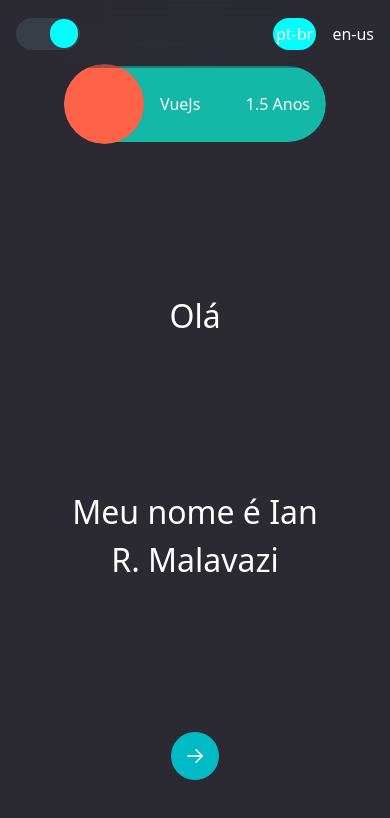
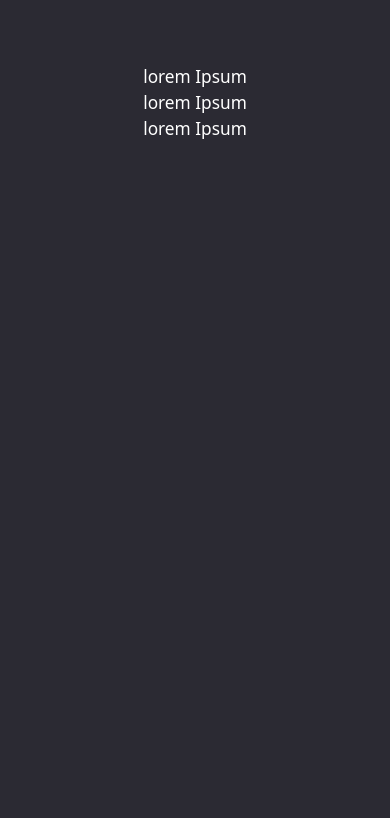
Before and after one commit to ianer-glitch/WhoAmIProject, a Vue app: page / in a window 390 px wide. Shown: the top 818 px of the page. Built offline with nearby package versions, Linux system fonts and the light colour scheme.

Commit message:
criando uma forma melhor para alterar os temas e adicionando font-size responsivo ao projeto

```diff
--- a/src/App.vue
+++ b/src/App.vue
@@ -1,16 +1,19 @@
 <script setup lang="ts">
 import { useThemeStore } from '@/stores/theme'
+import { ThemeEnum } from './enums/ThemeEnum';
 
 const store = useThemeStore()
 </script>
 
 <template>
-  <div
-    class="rounter-container"
-    :class="{ 'dark-theme': store.isDarkTheme, 'light-theme': !store.isDarkTheme }"
+  <main
+  class="rounter-container"
+  :class="{ 'dark-theme': store.currenctTheme === ThemeEnum.Dark,
+             'light-theme': store.currenctTheme === ThemeEnum.Light }"
   >
+
     <RouterView />
-  </div>
+  </main>
 </template>
 <style>
 .rounter-container {
--- a/src/assets/base.css
+++ b/src/assets/base.css
@@ -5,23 +5,61 @@
 * {
   padding: 0;
   margin: 0;
+  box-sizing: border-box;
 }
 
-html,
-body,
-#app {
+html,body,#app {
   width: 100%;
   height: 100%;
 }
 
-h1 {
-  font-size: 2rem;
-}
-h1,
-h2,
-h3,
-h4,
-h5,
-p {
+h1,h2,h3,h4,h5,p {
   color: var(--text-color-1);
 }
+
+:root{
+  --h1-font-size:2rem;
+  --h2-font-size:1.8rem;
+  --h3-font-size:1.2rem;
+  --p-font-size:.8rem;
+  --font-proportion:1;
+}
+
+h1{
+  font-size: calc(var(--h1-font-size)*var(--font-proportion));
+}
+
+h2{
+  font-size: calc(var(--h2-font-size)*var(--font-proportion));
+}
+
+h3{
+  font-size: calc(var(--h3-font-size)*var(--font-proportion));
+}
+p{
+  font-size: calc(var(--p-font-size)*var(--font-proportion));
+}
+
+@media (min-width : 300px) {
+  :root{
+    --font-proportion:.6
+  }
+}
+
+@media (min-width : 600px) {
+  :root{
+    --font-proportion:.8
+  }
+}
+
+@media (min-width : 800px) {
+  :root{
+    --font-proportion:1
+  }
+}
+
+@media (min-width : 800px) {
+  :root{
+    --font-proportion:1.2
+  }
+}
--- a/public/assets/translate.json
+++ b/src/assets/translate.json
@@ -1,12 +1,12 @@
 {
   "pt-br":{
-    "HomeView":{
+    "Home":{
       "title":"Olá",
       "myName":"Meu nome é Ian R. Malavazi"
     }
   },
   "en":{
-    "HomeView":{
+    "Home":{
       "title":"Hello",
       "myName":"I'm Ian R. Malavazi"
     }
--- /dev/null
+++ b/src/components/_specific/switch/ThemeSwitch.vue
@@ -0,0 +1,22 @@
+<script setup lang="ts">
+import { ref, watch } from 'vue';
+import { useThemeStore } from '@/stores/theme'
+import { ThemeEnum } from '@/enums/ThemeEnum';
+import Switch from '@/components/atoms/Switch.vue';
+
+const store = useThemeStore()
+let switchValue = ref(false)
+
+const handleThemeChange = (state : boolean) : ThemeEnum =>{
+  return state ? ThemeEnum.Light : ThemeEnum.Dark
+}
+
+watch(()=>switchValue.value, (newValue) =>{
+  store.currenctTheme = handleThemeChange(newValue)
+})
+
+</script>
+
+<template>
+  <Switch v-model="switchValue" />
+</template>
--- a/src/components/atoms/Header.vue
+++ b/src/components/atoms/Header.vue
@@ -1,13 +1,14 @@
 <script setup lang="ts">
 import LanguageSelector from './LanguageSelector.vue'
-import Switch from './Switch.vue'
-import { useThemeStore } from '@/stores/theme'
+import ThemeSwitch from '../_specific/switch/ThemeSwitch.vue';
 
-const store = useThemeStore()
+
+
+
 </script>
 <template>
   <header class="header">
-    <Switch v-model="store.isDarkTheme" />
+    <ThemeSwitch />
     <LanguageSelector />
   </header>
 </template>
--- a/src/components/atoms/Switch.vue
+++ b/src/components/atoms/Switch.vue
@@ -18,17 +18,18 @@ onMounted(() => {
 
 watch(
   () => props.modelValue,
-  (modelValue) => {
+  (modelValue : boolean) => {
     internalValue.value = modelValue
   }
 )
 
 const handleValueChange = () => {
   internalValue.value = !internalValue.value
-  emit('update:modelValue', internalValue)
+  emit('update:modelValue', internalValue.value)
 }
 </script>
 <template>
+
   <div @click="handleValueChange()" class="switch-container">
     <div
       class="dot-slider"
--- /dev/null
+++ b/src/enums/ThemeEnum.ts
@@ -0,0 +1,4 @@
+export enum ThemeEnum {
+  Light,
+  Dark
+}
--- a/src/router/index.ts
+++ b/src/router/index.ts
@@ -1,12 +1,13 @@
 import { createRouter, createWebHistory } from 'vue-router'
 import HomeView from '../views/HomeView.vue'
+// RouteName must match in translate.json
 
 const router = createRouter({
   history: createWebHistory(import.meta.env.BASE_URL),
   routes: [
     {
       path: '/',
-      name: 'home',
+      name: 'Home',
       component: HomeView
     },
     {
--- /dev/null
+++ b/src/shared/languageCommon.ts
@@ -0,0 +1,15 @@
+import { useTranslateStorage } from '@/stores/translate'
+import translate from '@/assets/translate.json'
+import router from '@/router'
+
+const  getPageTextsInCurrenctLanguage =  () =>{
+  const store = useTranslateStorage()
+  const translateData =  translate[store.language as keyof typeof translate]
+  const pageName = router.currentRoute.value.name
+  return  translateData[pageName as keyof typeof translateData]
+}
+
+export {
+  getPageTextsInCurrenctLanguage,
+
+}
--- a/src/stores/theme.ts
+++ b/src/stores/theme.ts
@@ -1,8 +1,9 @@
 import { ref, computed } from 'vue'
 import { defineStore } from 'pinia'
+import { ThemeEnum } from '@/enums/ThemeEnum'
 
 export const useThemeStore = defineStore('theme', () => {
-  const isDarkTheme = ref(true)
+  const currenctTheme = ref(ThemeEnum.Dark)
 
   // const count = ref(0)
   // const doubleCount = computed(() => count.value * 2)
@@ -10,5 +11,5 @@ export const useThemeStore = defineStore('theme', () => {
   //   count.value++
   // }
 
-  return { isDarkTheme }
+  return { currenctTheme }
 })
--- a/src/views/HomeView.vue
+++ b/src/views/HomeView.vue
@@ -2,44 +2,26 @@
 import Icon from '@/components/atoms/Icon.vue'
 import ButtonBase from '@/components/atoms/ButtonBase.vue'
 import TextFadeAnimation from '@/components/atoms/TextFadeAnimation.vue'
-import { reactive, ref, watch } from 'vue'
+import { ref } from 'vue'
 import Header from '@/components/atoms/Header.vue'
-import translate from '@/../public/assets/translate.json'
-import { useTranslateStorage } from '@/stores/translate'
 import ExperienceItem from '@/components/molecules/ExperienceItem.vue'
+import { getPageTextsInCurrenctLanguage } from '@/shared/languageCommon'
 
 let shouldMoveButton = ref(false)
-const store = useTranslateStorage()
-let text = ref(translate[store.language as keyof typeof translate].HomeView)
-
-watch(
-  () => store.language,
-  (language) => (text.value = reactive(translate[language as keyof typeof translate].HomeView))
-)
+let text = ref(getPageTextsInCurrenctLanguage())
 </script>
 
 <template>
   <div class="home-container">
-    <ExperienceItem title="VueJs" subtitle="1.5 Anos" />
-    <Header></Header>
-    <TextFadeAnimation :text="text.title" />
+    <section>
+      <h2>lorem Ipsum</h2>
+      <h2>lorem Ipsum</h2>
+      <h2>lorem Ipsum</h2>
+    </section>
+  </div>
 
-    <TextFadeAnimation :text="text.myName" animation-duration="4s" />
-
-    <ButtonBase
-      @click="shouldMoveButton = !shouldMoveButton"
-      class="movement"
-      rounded
-      :class="{ 'transform-button': shouldMoveButton }"
-    >
-      <Icon class="icon" name="pi pi-arrow-right" is-icon-from-prime />
-    </ButtonBase>
-  </div>
 </template>
 <style scoped>
-.icon {
-  color: #fff;
-}
 .home-container {
   background-color: var(--bg-color-1);
   display: flex;
@@ -51,31 +33,5 @@ watch(
   padding: 4rem;
 }
 
-.movement {
-  animation: moveButton 2s ease-in-out;
-}
-.transform-button {
-  animation: transformToOutside 1s ease-in-out;
-}
-@keyframes moveButton {
-  0% {
-    opacity: 0;
-    transform: translateY(200px) rotate(0deg);
-  }
-  100% {
-    opacity: 1;
-    transform: translateY(0px) rotate(360deg);
-  }
-}
 
-@keyframes transformToOutside {
-  from {
-    transform: translateX(0);
-    opacity: 1;
-  }
-  to {
-    transform: translateX(-300px) rotate(-180deg);
-    opacity: 0;
-  }
-}
 </style>
```
